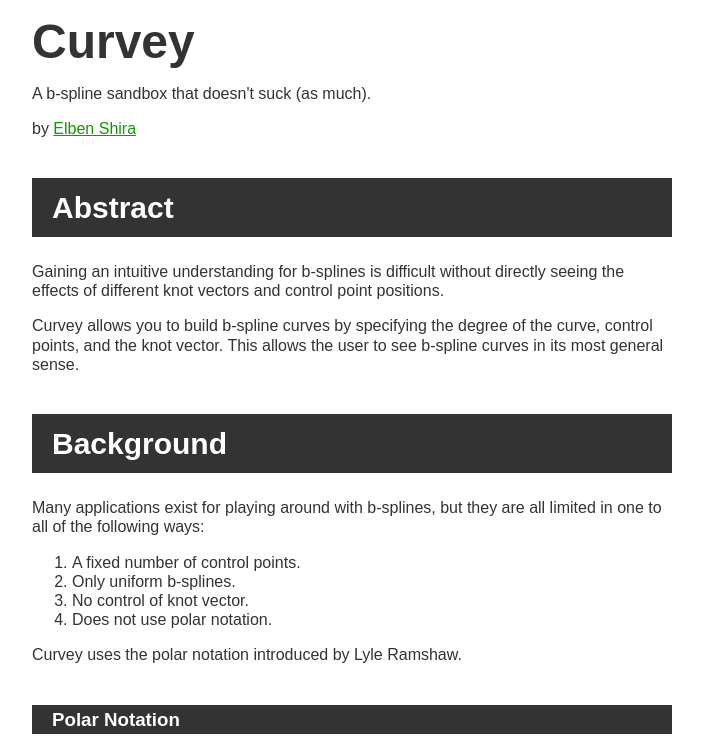
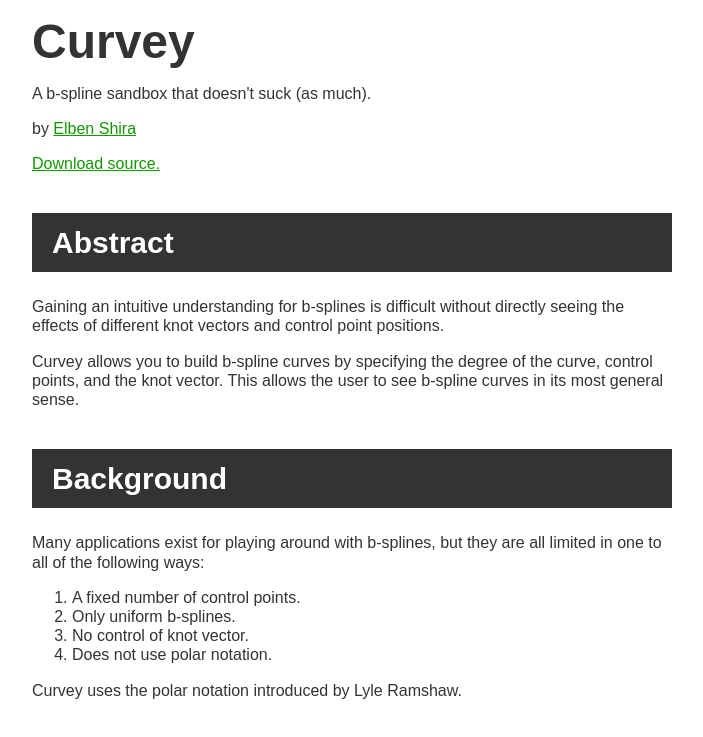
Before and after one commit to elben/curvey, a plain HTML site: page docs/report/index.html in a window 1280 px wide. Shown: the top 737 px of the page, without its empty margins (288-991 px from the left). Drawn offline with Linux system fonts and the light colour scheme.

Commit message:
added download link on top

```diff
--- a/docs/report/index.html
+++ b/docs/report/index.html
@@ -10,6 +10,7 @@
         <h1>Curvey</h1>
         <div id="subtitle">A b-spline sandbox that doesn't suck (as much).</div>
         <p>by <a href="http://elbenshira.com">Elben Shira</a></p>
+        <p><a href="http://github.com/eshira/curvey/">Download source.</a></p>
       </div>
 
       <div id="abstract" class="section">
```
